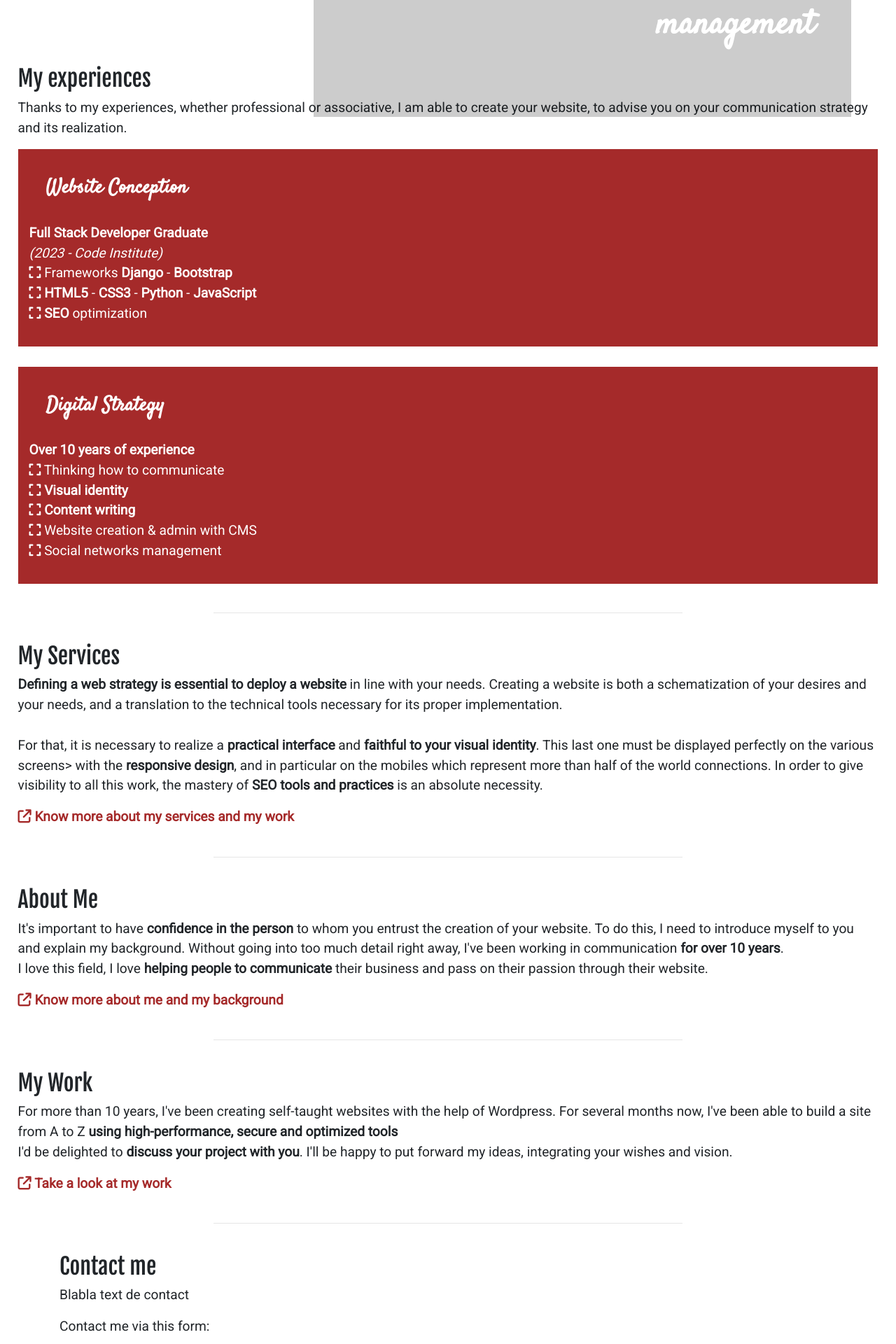
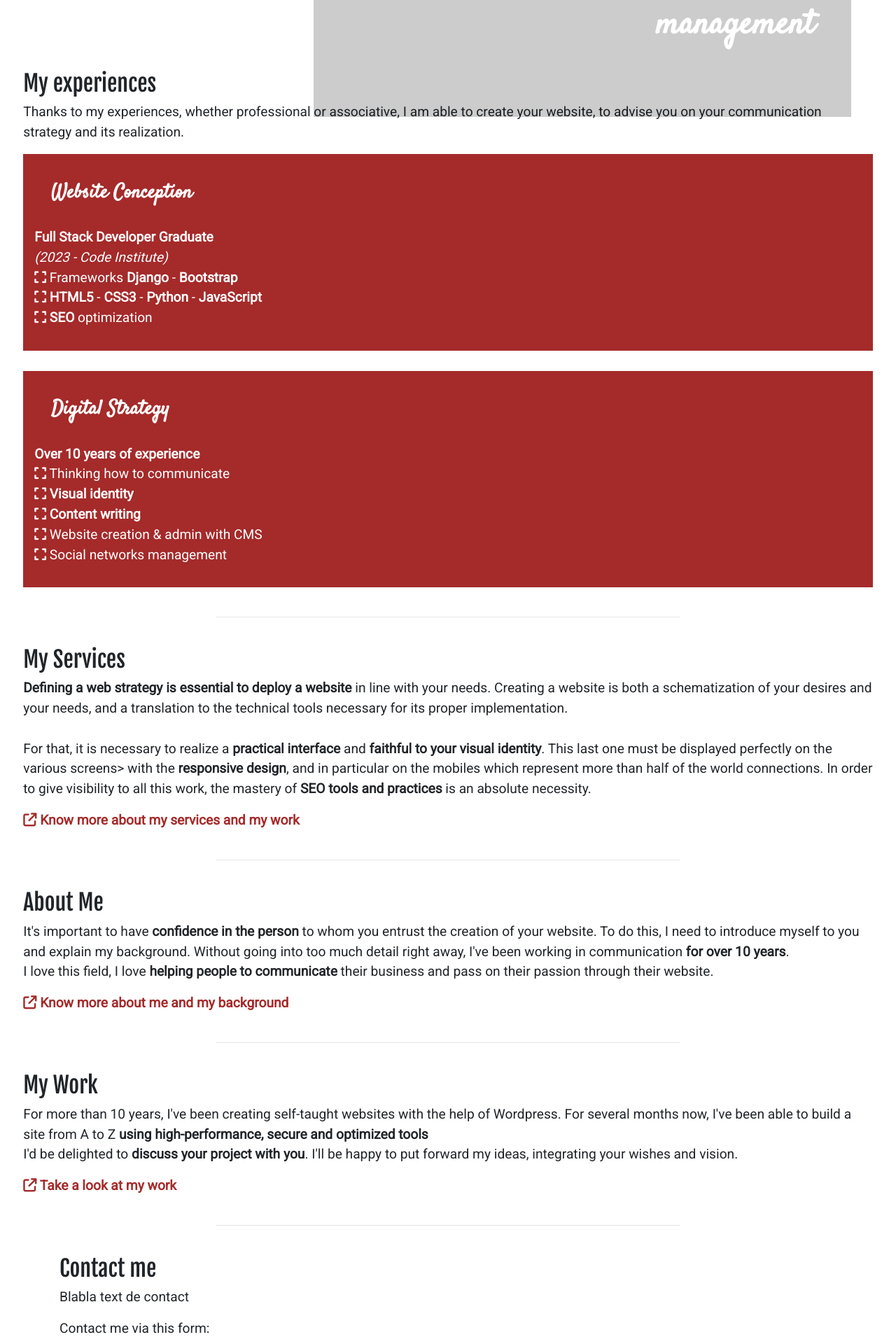
Before and after one commit to cecilegaudron/personal-website, a Django app: page / in a window 1280 px wide. Shown: the part 529-2449 px from the top of the page at 70% size. Run offline with Django 4.2, Linux system fonts and the light colour scheme; some libraries are stand-ins or nearby versions.

```diff
--- a/templates/base.html
+++ b/templates/base.html
@@ -45,8 +45,11 @@
   <!-- File with header -->
   {% include 'includes/header.html' %}
 
+  <!-- Content for page -->
+  <main class="p-2">
   {% block content %}
   {% endblock %}
+  </main>
 
   <!-- File with footer -->
   {% include 'includes/footer.html' %}
```
